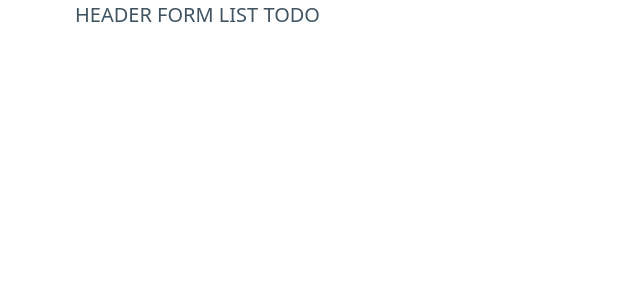
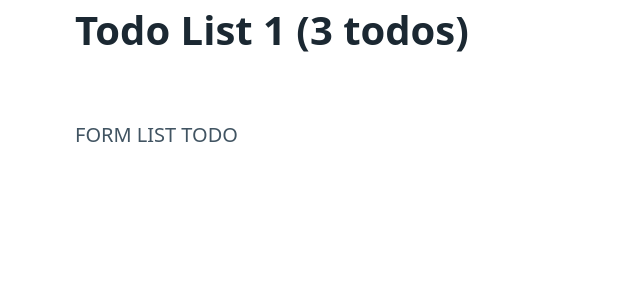
Before and after one commit to daw-2/react, a React (Vite) app in the folder 03-todos/: page / in a window 1280 px wide. Shown: the top 300 px of the page, without its empty margins (0-640 px from the left). Built offline with nearby package versions, Linux system fonts and the light colour scheme.

Commit message:
Begin header

```diff
--- /dev/null
+++ b/03-todos/src/components/Header.jsx
@@ -0,0 +1,7 @@
+function Header() {
+  return (
+    <h1>Todo List 1 (3 todos)</h1>
+  );
+}
+
+export default Header;
--- a/03-todos/src/pages/Home.jsx
+++ b/03-todos/src/pages/Home.jsx
@@ -1,7 +1,16 @@
+import { useState } from 'react';
+import Header from '../components/Header';
+
 function Home() {
+  const [todos, setTodos] = useState([
+    { id: 1, name: 'Faire les courses', done: false },
+    { id: 2, name: 'Travailler', done: true },
+    { id: 3, name: 'Surveiller Fiorella', done: true }
+  ]);
+
   return (
     <>
-      HEADER
+      <Header />
       FORM
       LIST
         TODO
```
